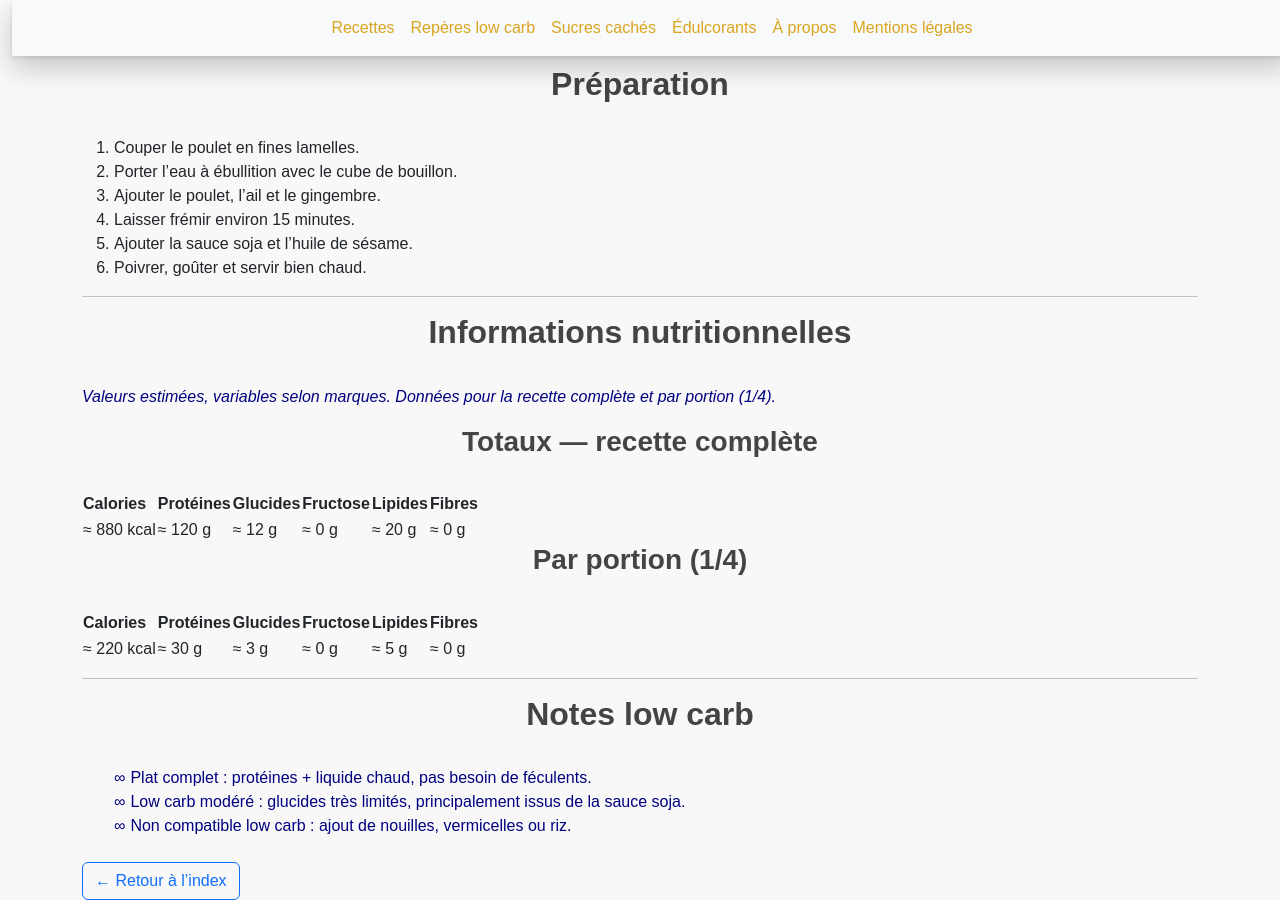
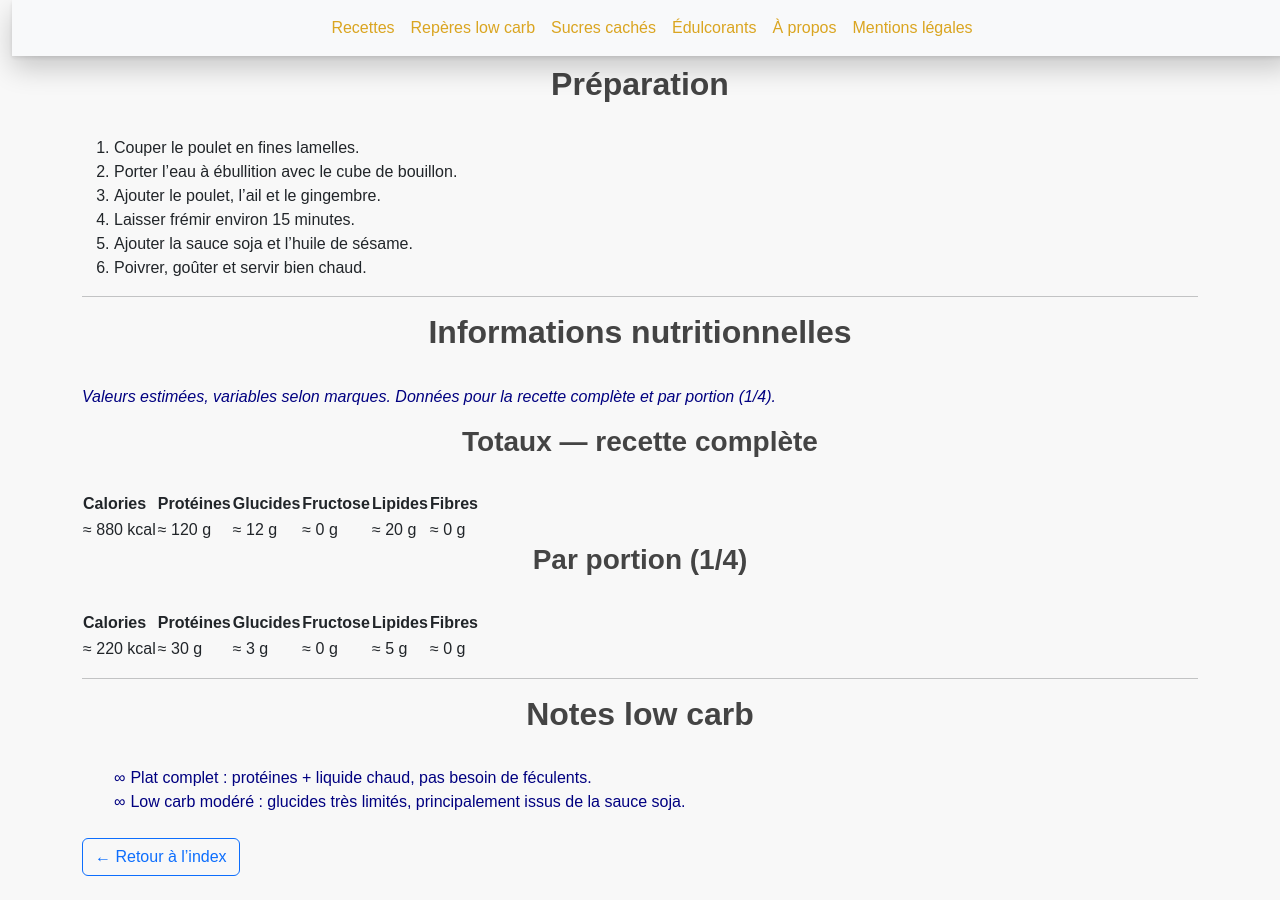
Before and after one commit to laurie-boissay/laurie-boissay.github.io, a Jekyll site: the page built from recettes/soupe-poulet-gingembre.html, in a window 1280 px wide and 900 px high, scrolled down 730 px. Built offline with Jekyll 4.4.1, drawn with Linux system fonts in a browser that asks for light colours; after the commit the page ends 1606 px from its top, so only the background shows below that.

Commit message:
Update soupe-poulet-gingembre.html

```diff
--- a/recettes/soupe-poulet-gingembre.html
+++ b/recettes/soupe-poulet-gingembre.html
@@ -149,5 +149,4 @@ extra_head: |
 <ul class="recipe-notes">
   <li><strong>Plat complet :</strong> protéines + liquide chaud, pas besoin de féculents.</li>
   <li><strong>Low carb modéré :</strong> glucides très limités, principalement issus de la sauce soja.</li>
-  <li><strong>Non compatible low carb :</strong> ajout de nouilles, vermicelles ou riz.</li>
 </ul>
```
